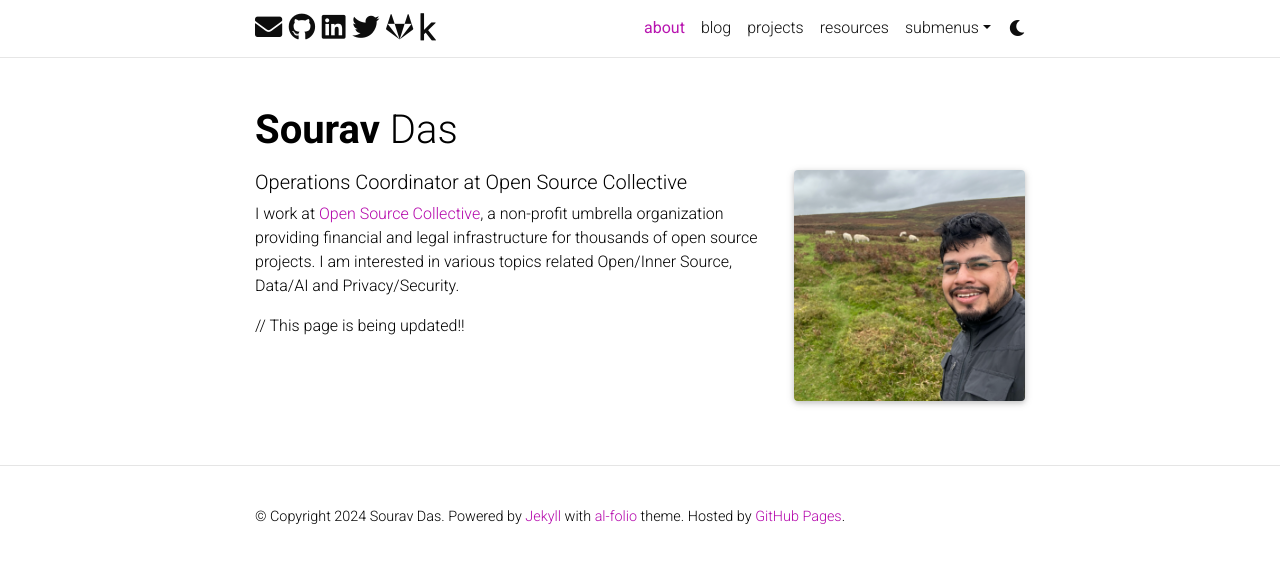
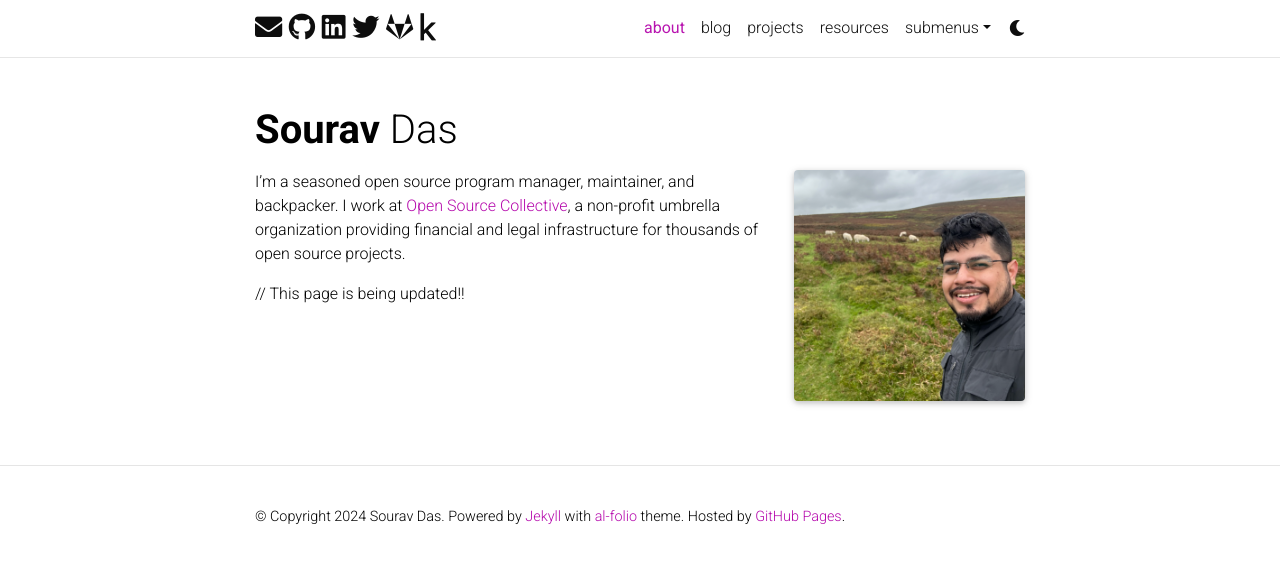
Before and after one commit to souravcipher/souravcipher.github.io, a Jekyll site: the page built from _pages/about.md, in a window 1280 px wide. Shown: the top 563 px of the page. Built offline with Jekyll 4.4.1, drawn with Linux system fonts in a browser that asks for light colours; full-size pictures stand in for the smaller copies a plugin makes; comment, search, counter and statistics services are not loaded; a style sheet for code colours, icons or effects is not loaded.

Commit message:
Update about.md

```diff
--- a/_pages/about.md
+++ b/_pages/about.md
@@ -20,10 +20,6 @@ social: false  # includes social icons at the bottom of the page
 ---
 
 
-##### Operations Coordinator at Open Source Collective
-
-
-
-I work at [Open Source Collective](https://www.oscollective.org), a non-profit umbrella organization providing financial and legal infrastructure for thousands of open source projects. I am interested in various topics related Open/Inner Source, Data/AI and Privacy/Security.
+I'm a seasoned open source program manager, maintainer, and backpacker. I work at [Open Source Collective](https://www.oscollective.org), a non-profit umbrella organization providing financial and legal infrastructure for thousands of open source projects.
 
 // This page is being updated!!
```
